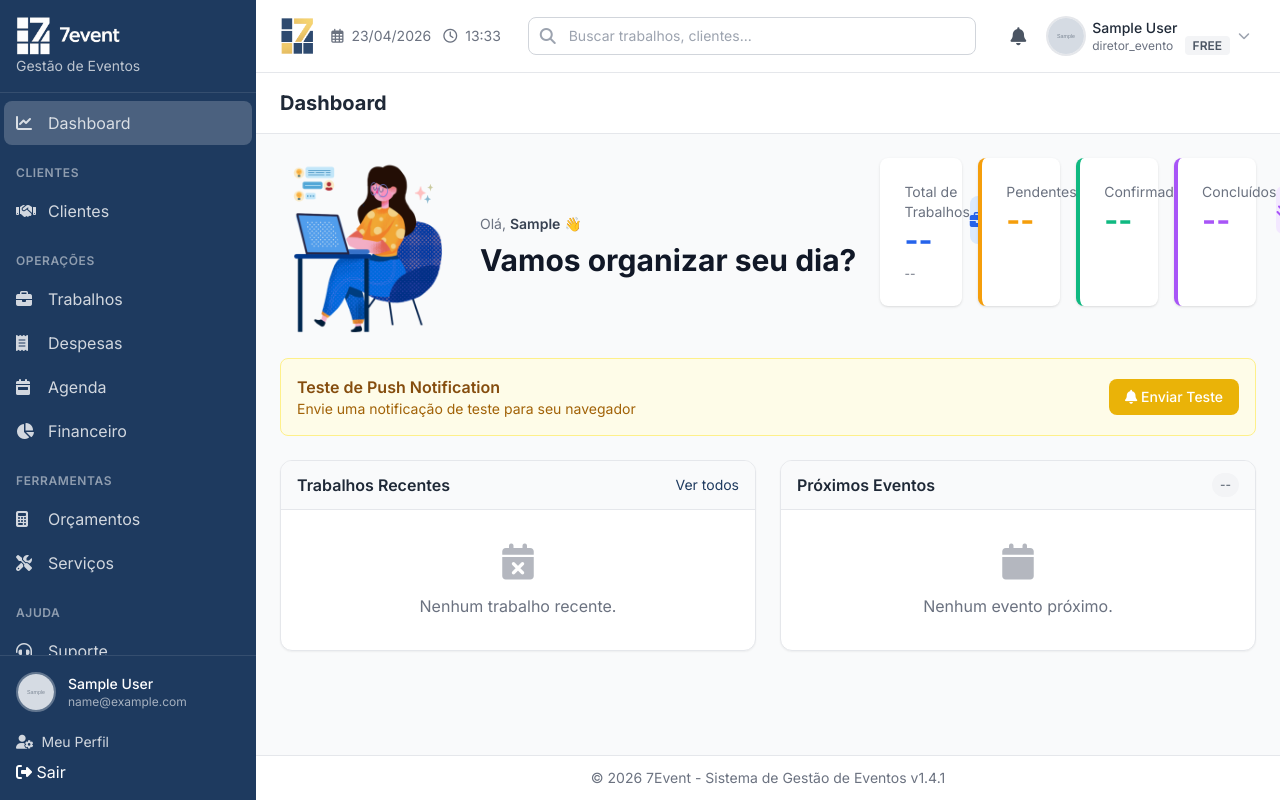
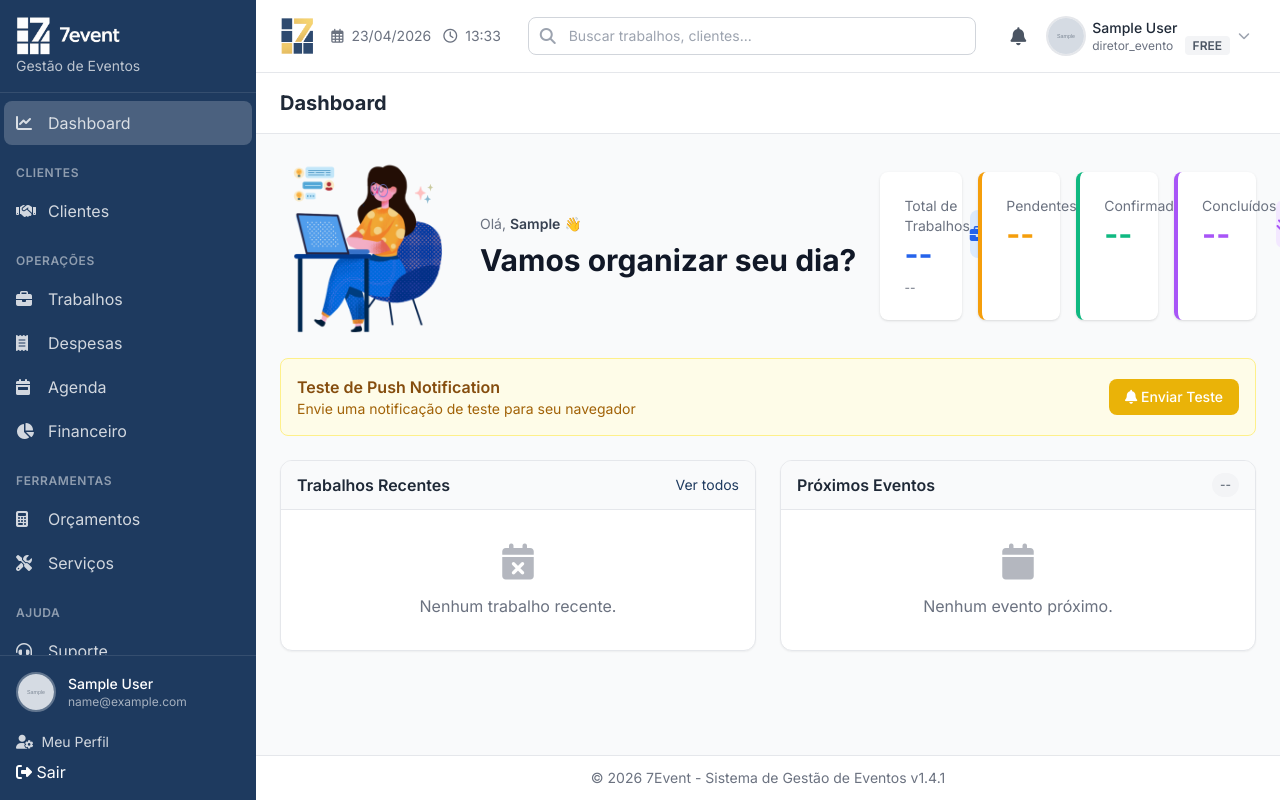
Before and after one commit to 7event24-alt/7event, a Django app: page /app/ in a window 1280 px wide. Run offline with Django 5.2, Linux system fonts and the light colour scheme; a user stored in the database is signed in; tables that the repository leaves empty hold one stand-in row (values such as "Sample post"); grey boxes marked "Sample" are stand-in pictures; data that the repository does not hold is empty; some libraries are stand-ins or nearby versions.

Commit message:
fix: align welcome banner and KPI cards vertically

```diff
--- a/base/templates/components/welcome_banner.html
+++ b/base/templates/components/welcome_banner.html
@@ -1,7 +1,7 @@
 {% load static %}
-<div class="flex flex-row items-center justify-between gap-6">
+<div class="flex flex-row items-center justify-between gap-6 h-full">
     <!-- Lado direito - Ilustração (visualmente primeiro no desktop) -->
-    <div class="w-28 h-28 lg:w-44 lg:h-44 flex-shrink-0">
+    <div class="w-28 h-28 lg:w-44 lg:h-44 flex-shrink-0 self-center">
         <!-- Mobile: usa imagem menor -->
         <img src="{% static 'img/dashboard-welcome-mobile.png' %}" alt="Dashboard" class="w-full h-full object-contain lg:hidden">
         <!-- Desktop: usa imagem maior -->
@@ -9,7 +9,7 @@
     </div>
 
     <!-- Lado esquerdo - Conteúdo textual (visualmente segundo no desktop) -->
-    <div class="flex-1 text-right lg:text-left">
+    <div class="flex-1 text-right lg:text-left self-center">
         <p class="text-gray-500 text-sm mb-2">
             Olá, <span class="font-semibold text-gray-700">{{ user.first_name|default:user.username }}</span> 👋
         </p>
--- a/base/templates/dashboard/home.html
+++ b/base/templates/dashboard/home.html
@@ -8,11 +8,11 @@
 {% block content %}
 <div class="space-y-6">
     <!-- Desktop: inline / Mobile: stacked -->
-    <div class="flex flex-col lg:flex-row gap-6">
-        <div class="flex-none">
+    <div class="flex flex-col lg:flex-row gap-6 items-stretch">
+        <div class="flex-none self-center">
             {% include 'components/welcome_banner.html' %}
         </div>
-        <div class="flex-1">
+        <div class="flex-1 self-center">
             {% include 'components/kpi_cards.html' %}
         </div>
     </div>
```
